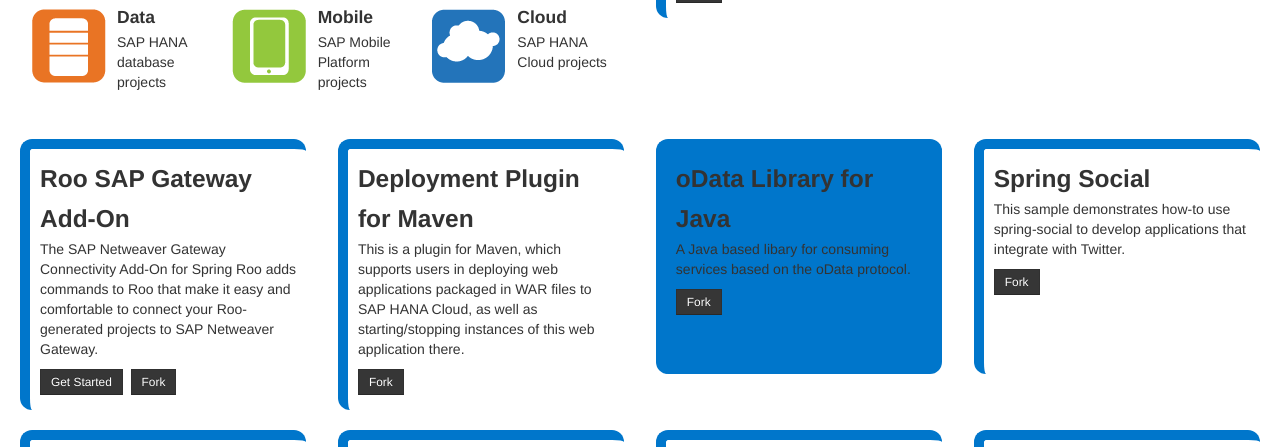
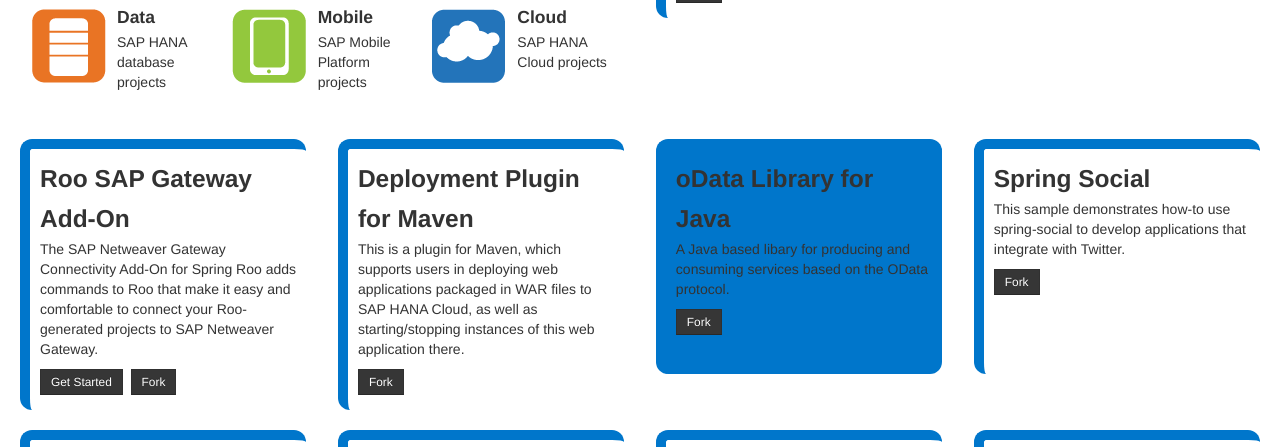
Before and after one commit to dfarr/sap.github.com, a plain HTML site: page index.html in a window 1280 px wide. Shown: the part 288-735 px from the top of the page. Drawn offline with Linux system fonts and the light colour scheme.

Commit message:
Changes to OData Library tile

```diff
--- a/index.html
+++ b/index.html
@@ -248,7 +248,7 @@
         </div>
         <div class="span3 hero-unit-sap hero-unit-sap-cloud hero-unit-sap-cloud-hl">
           <h3>oData Library for Java</h3>
-          <p>A Java based libary for consuming services based on the oData protocol.</p>
+          <p>A Java based libary for producing and consuming services based on the OData protocol.</p>
           <p><a class="btn btn-small btn-inverse" href="https://github.com/SAP/cloud-odata-java">Fork</a></p>
         </div><!--/span-->
         <div class="span3 hero-unit-sap hero-unit-sap-cloud">
```
